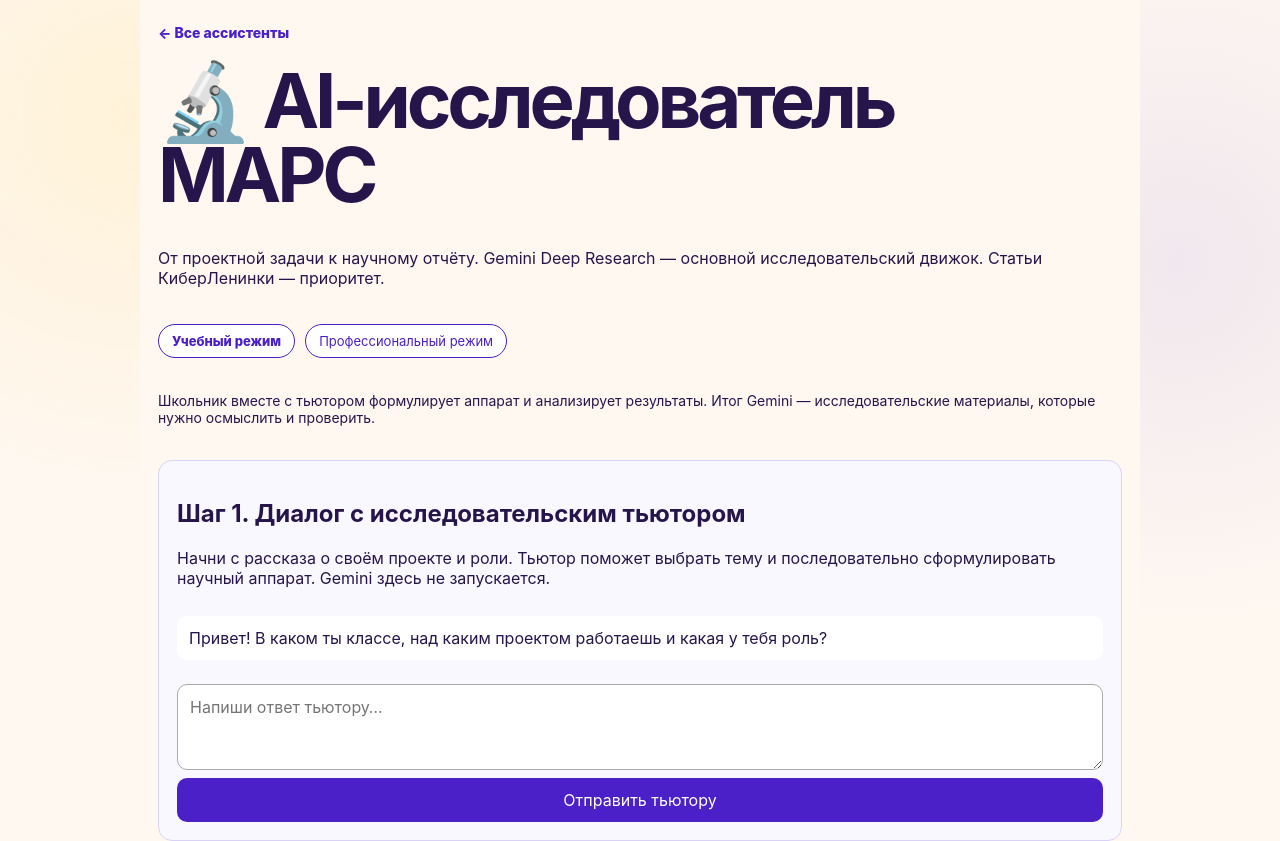
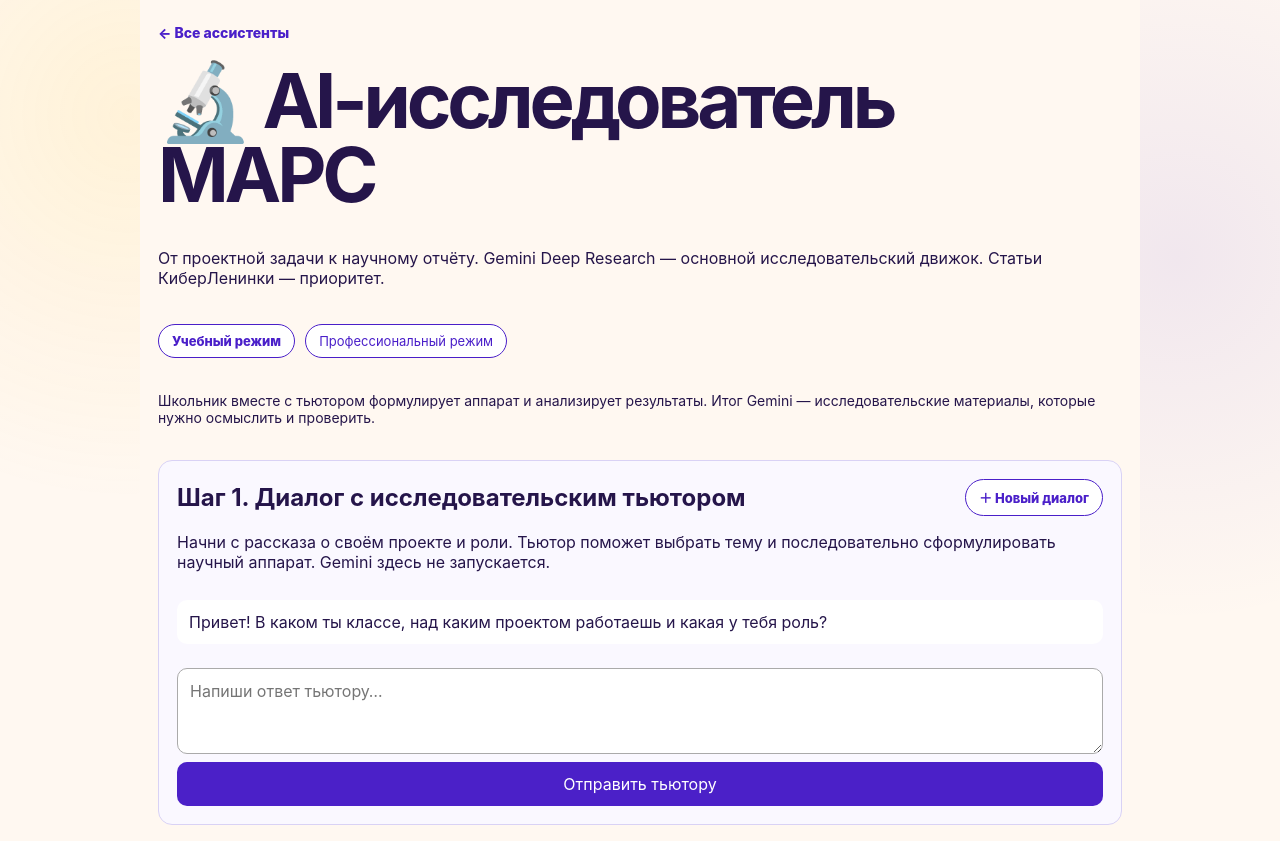
Before and after one commit to a3577813-svg/mars-ai-assistants, a Next.js app: page /research in a window 1280 px wide. Shown: the top 841 px of the page. Built offline with nearby package versions, Linux system fonts and the light colour scheme.

Commit message:
Add new student research dialogue button with confirmation and reset

```diff
--- a/app/research/page.js
+++ b/app/research/page.js
@@ -21,7 +21,10 @@ export default function ResearchPage(){
  <p style={{fontSize:14}}>{mode==='student'?'Школьник вместе с тьютором формулирует аппарат и анализирует результаты. Итог Gemini — исследовательские материалы, которые нужно осмыслить и проверить.':'Педагог согласовывает аппарат, Gemini готовит развёрнутый аналитический отчёт для экспертной проверки.'}</p>
  {mode==='student' && <section style={{display:'grid',gap:16,marginTop:20}}>
   <div style={{padding:18,border:'1px solid #d9d2f5',borderRadius:14,background:'#faf8ff'}}>
-   <h2>Шаг 1. Диалог с исследовательским тьютором</h2>
+   <div style={{display:'flex',alignItems:'center',justifyContent:'space-between',gap:12,flexWrap:'wrap'}}>
+    <h2 style={{margin:0}}>Шаг 1. Диалог с исследовательским тьютором</h2>
+    <button type="button" className="ghost-button" onClick={()=>{if(chat.length&&!window.confirm('Начать новый диалог? Предыдущая переписка и ученический паспорт будут очищены.'))return;setChat([]);setChatInput('');setSourceText('');setPassportReady(false);setForm({project:localStorage.getItem('mars_project')||''});setError('');}}>＋ Новый диалог</button>
+   </div>
    <p>Начни с рассказа о своём проекте и роли. Тьютор поможет выбрать тему и последовательно сформулировать научный аппарат. Gemini здесь не запускается.</p>
    <div aria-live="polite" style={{display:'grid',gap:12,maxHeight:500,overflowY:'auto',padding:'12px 0'}}>
     <div style={{background:'white',padding:12,borderRadius:10}}>Привет! В каком ты классе, над каким проектом работаешь и какая у тебя роль?</div>
```
